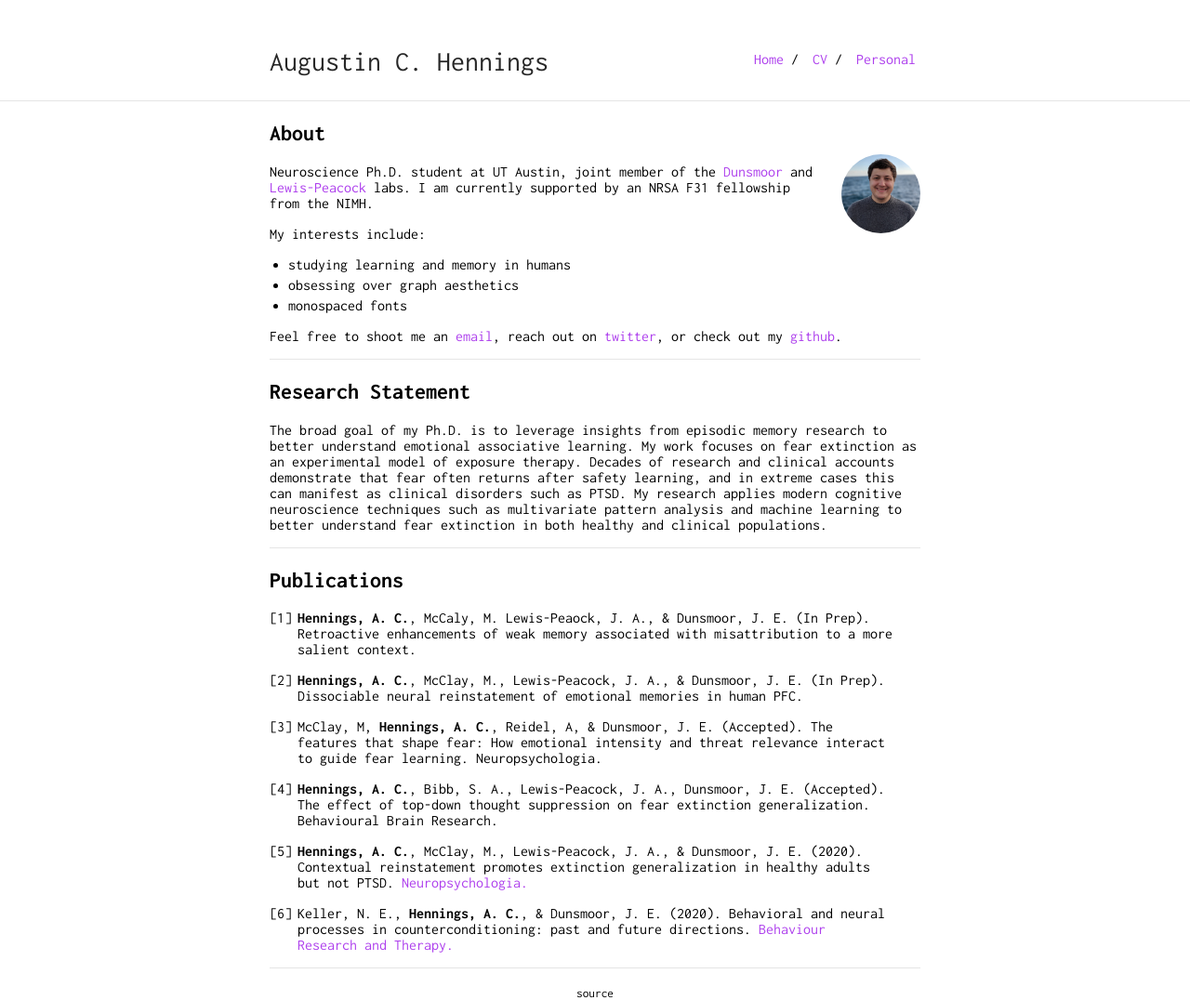
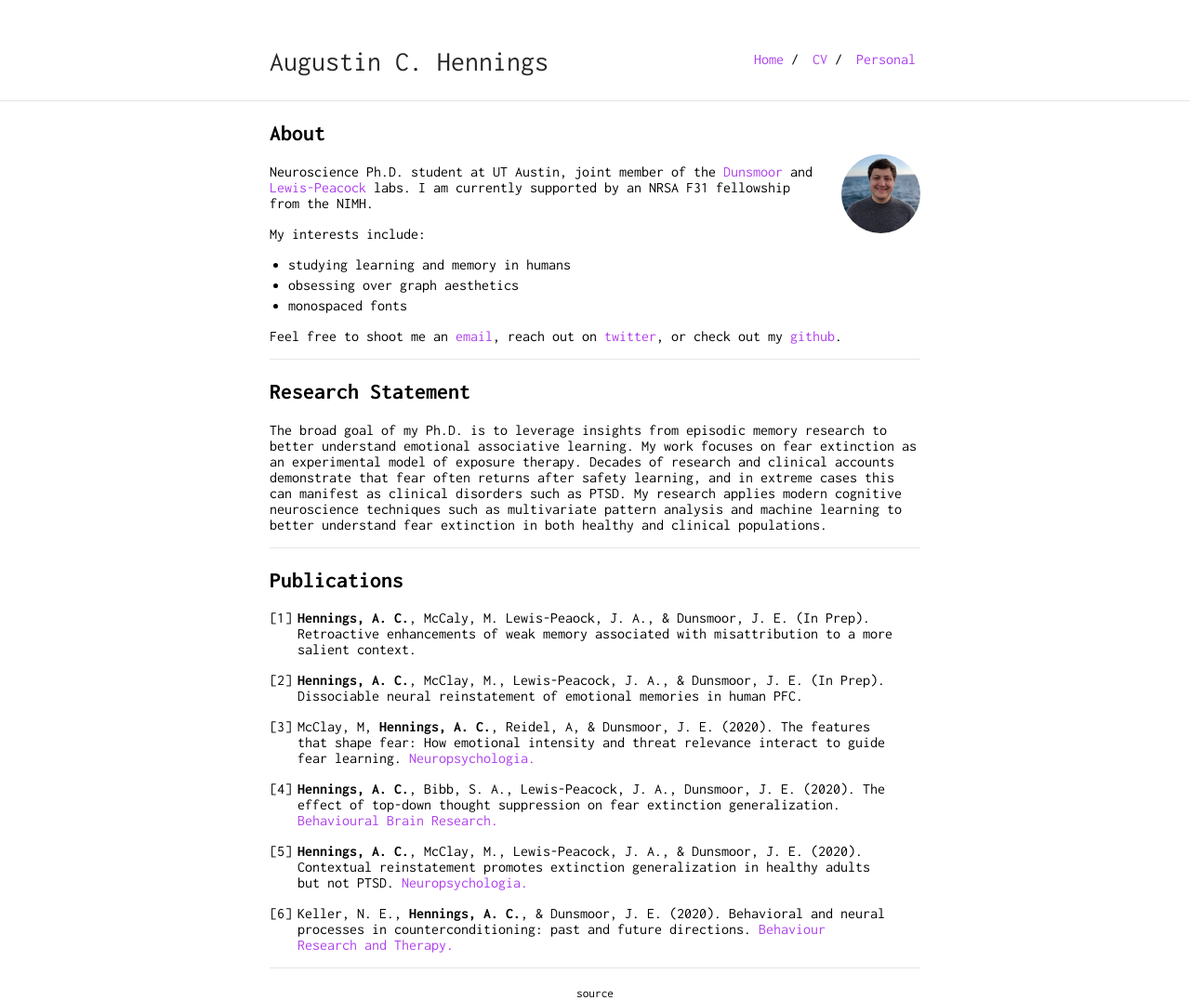
Before and after one commit to achennings/achennings.github.io, a Jekyll site: the page built from index.md, in a window 1280 px wide. Shown: the whole page at 93% size. Built offline with Jekyll 4.4.1, drawn with Linux system fonts in a browser that asks for light colours; our own code applies the rules of GitHub Pages for plain Markdown files.

Commit message:
doi links

```diff
--- a/index.md
+++ b/index.md
@@ -29,9 +29,9 @@ The broad goal of my Ph.D. is to leverage insights from episodic memory research
 
 2. **Hennings, A. C.**, McClay, M., Lewis-Peacock, J. A., & Dunsmoor, J. E. (In Prep). Dissociable neural reinstatement of emotional memories in human PFC.
 
-3. McClay, M, **Hennings, A. C.**, Reidel, A, & Dunsmoor, J. E. (Accepted). The features that shape fear: How emotional intensity and threat relevance interact to guide fear learning. Neuropsychologia.
+3. McClay, M, **Hennings, A. C.**, Reidel, A, & Dunsmoor, J. E. (2020). The features that shape fear: How emotional intensity and threat relevance interact to guide fear learning. [Neuropsychologia.](https://doi.org/10.1016/j.neuropsychologia.2020.107653)
 
-4. **Hennings, A. C.**, Bibb, S. A., Lewis-Peacock, J. A., Dunsmoor, J. E. (Accepted). The effect of top-down thought suppression on fear extinction generalization. Behavioural Brain Research.
+4. **Hennings, A. C.**, Bibb, S. A., Lewis-Peacock, J. A., Dunsmoor, J. E. (2020). The effect of top-down thought suppression on fear extinction generalization. [Behavioural Brain Research.](https://doi.org/10.1016/j.bbr.2020.112931)
 
 5. **Hennings, A. C.**, McClay, M., Lewis-Peacock, J. A., & Dunsmoor, J. E. (2020). Contextual reinstatement promotes extinction generalization in healthy adults but not PTSD. [Neuropsychologia.](https://doi.org/10.1016/j.neuropsychologia.2020.107573)
 
```
